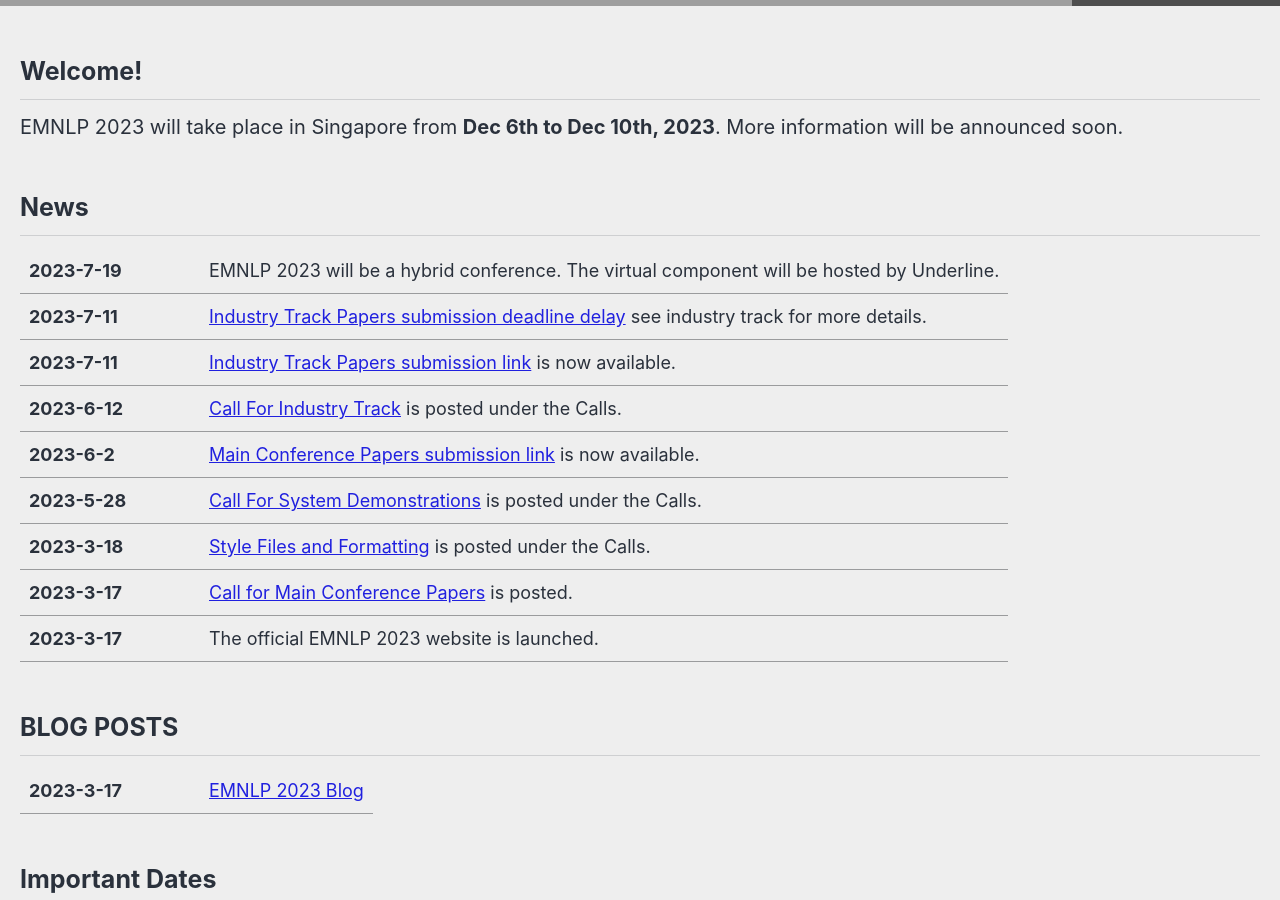
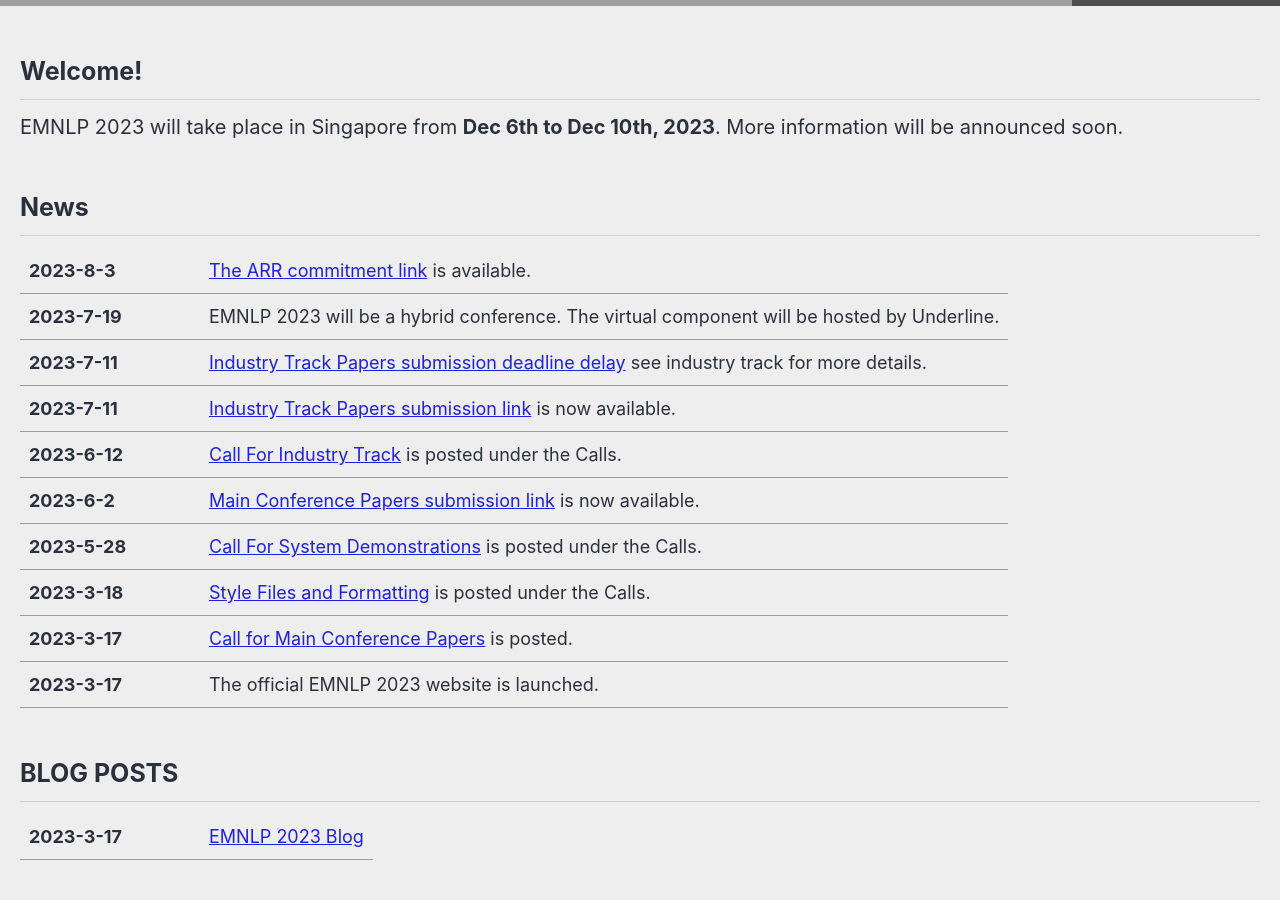
Before and after one commit to acl-org/emnlp-2023, a Jekyll site: the page built from _pages/home.md, in a window 1280 px wide and 900 px high, scrolled down 449 px. Built offline with Jekyll 4.4.1, drawn with Linux system fonts in a browser that asks for light colours; cached includes are drawn as plain includes; nearby versions of some CDN libraries; grey boxes are pictures that could not be loaded.

Commit message:
add arr commitment link to news

```diff
--- a/_pages/home.md
+++ b/_pages/home.md
@@ -17,6 +17,7 @@
 .news-table { font-size: .9em; table-layout: fixed; }
 .news-table tr td:nth-child(1) { font-weight: bold; width: 10em; }
 </style>
+| 2023-8-3 | [The ARR commitment link](https://openreview.net/group?id=EMNLP/2023/ARR_Commitment) is available.
 | 2023-7-19 | EMNLP 2023 will be a hybrid conference. The virtual component will be hosted by Underline.
 | 2023-7-11 | [Industry Track Papers submission deadline delay](/calls/industry_track/) see industry track for more details.
 | 2023-7-11 | [Industry Track Papers submission link](https://softconf.com/emnlp2023/industry) is now available.
```
